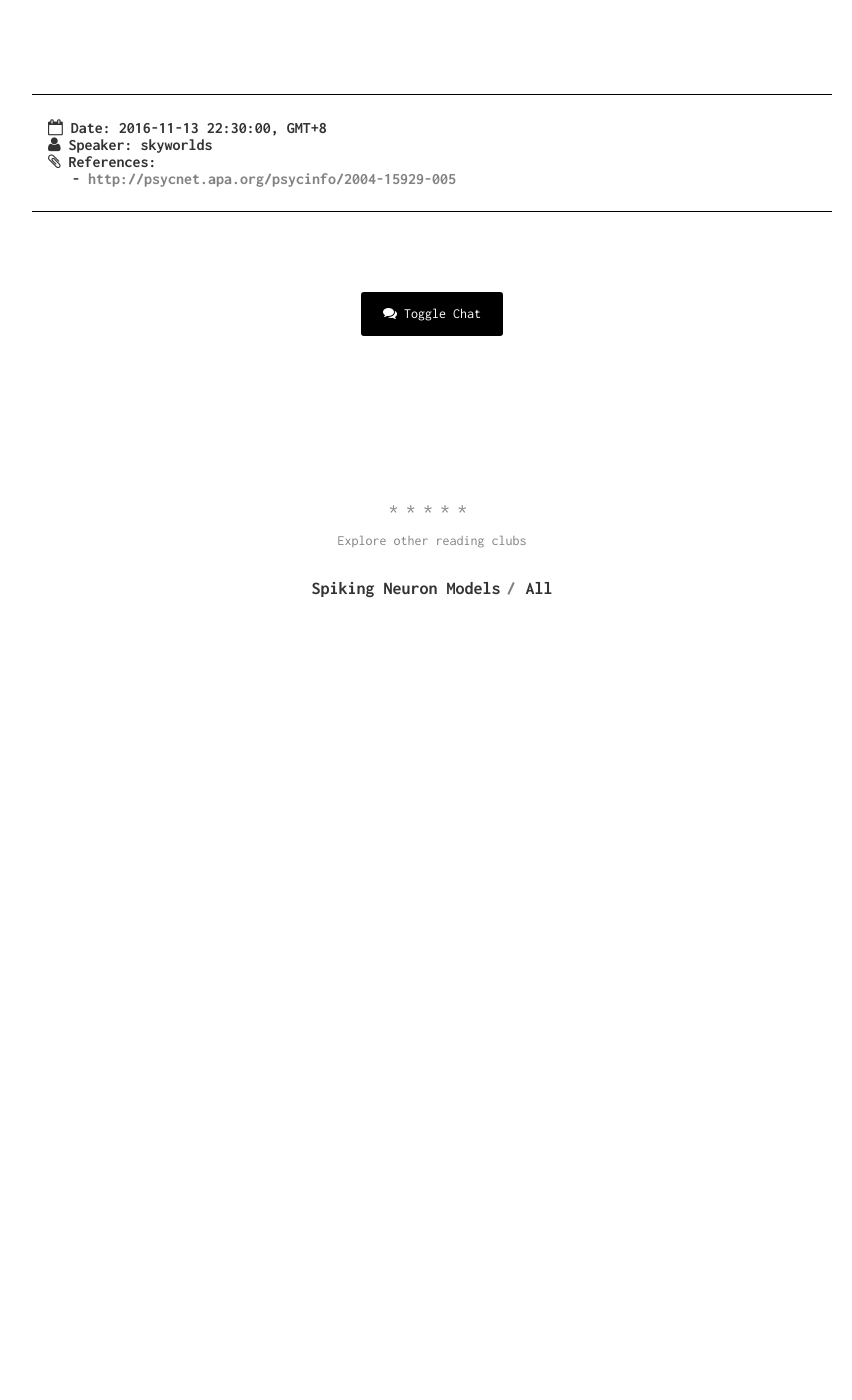
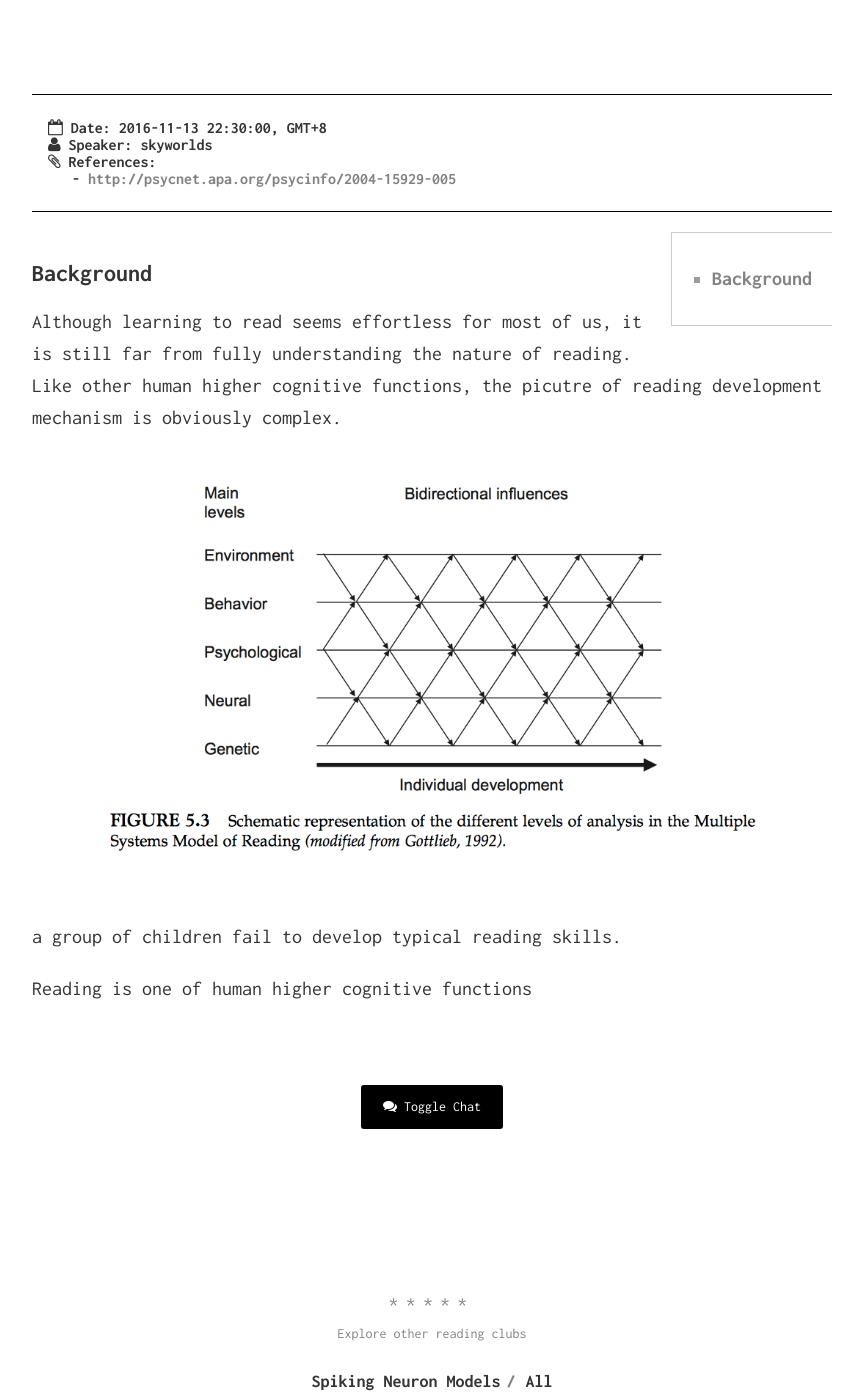
Before and after one commit to reading-club/reading-club.github.io, a Jekyll site: the page built from _5weekplus/week3.md, in a window 1280 px wide and 1400 px high, scrolled down 780 px. Shown: the whole window, without its empty margins (208-1060 px from the left). Built offline with Jekyll 4.4.1, drawn with Linux system fonts in a browser that asks for light colours; nearby versions of some CDN libraries; before the commit the page ends 1493 px from its top, so only the background shows below that.

Commit message:
Update week3.md

```diff
--- a/_5weekplus/week3.md
+++ b/_5weekplus/week3.md
@@ -7,3 +7,20 @@ schedule: 2016-11-13 22:30:00, GMT+8
 ref:
   - http://psycnet.apa.org/psycinfo/2004-15929-005
 ---
+
+
+* ToC
+{:toc}
+
+## Background
+
+
+Although learning to read seems effortless for most of us, it is still far from fully understanding the nature of reading. Like other human higher cognitive functions, the picutre of reading development mechanism is obviously complex.
+
+<figure markdown="1">
+![]({{ site.baseurl }}/assets/posts/Computing-the-Meanings-of-Words-in-Reading/Schematic-representation-of-the-different-levels-of-analysis-in-the-Multiple-Systems-Model-of-Reading.png)
+</figure>
+
+a group of children fail to develop typical reading skills.
+
+Reading is one of human higher cognitive functions
```
